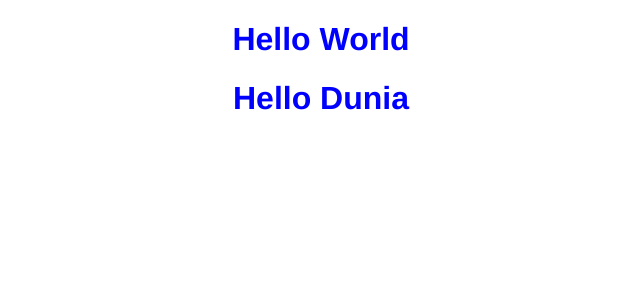
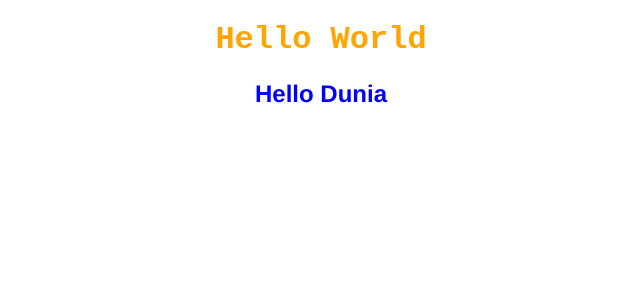
Before and after one commit to NurcahyoHartanto/Komponen-Pertama, a React (Create React App) app: page / in a window 1280 px wide. Shown: the top 300 px of the page, without its empty margins (319-959 px from the left). Built offline with nearby package versions, Linux system fonts and the light colour scheme.

Commit message:
mengubah atribut html

```diff
--- a/src/Hello1.js
+++ b/src/Hello1.js
@@ -5,7 +5,7 @@ class Hello1 extends Component {
     render (){
         return (
             <div>
-                <h1>Hello Dunia</h1>
+                <h2>Hello Dunia</h2>
             </div>
         );
     }
--- a/src/styling1/style.css
+++ b/src/styling1/style.css
@@ -1,4 +1,4 @@
-h1 {
+h2 {
     font-family: 'Franklin Gothic Medium', 'Arial Narrow', Arial, sans-serif;
     color: blue;
 }
```
